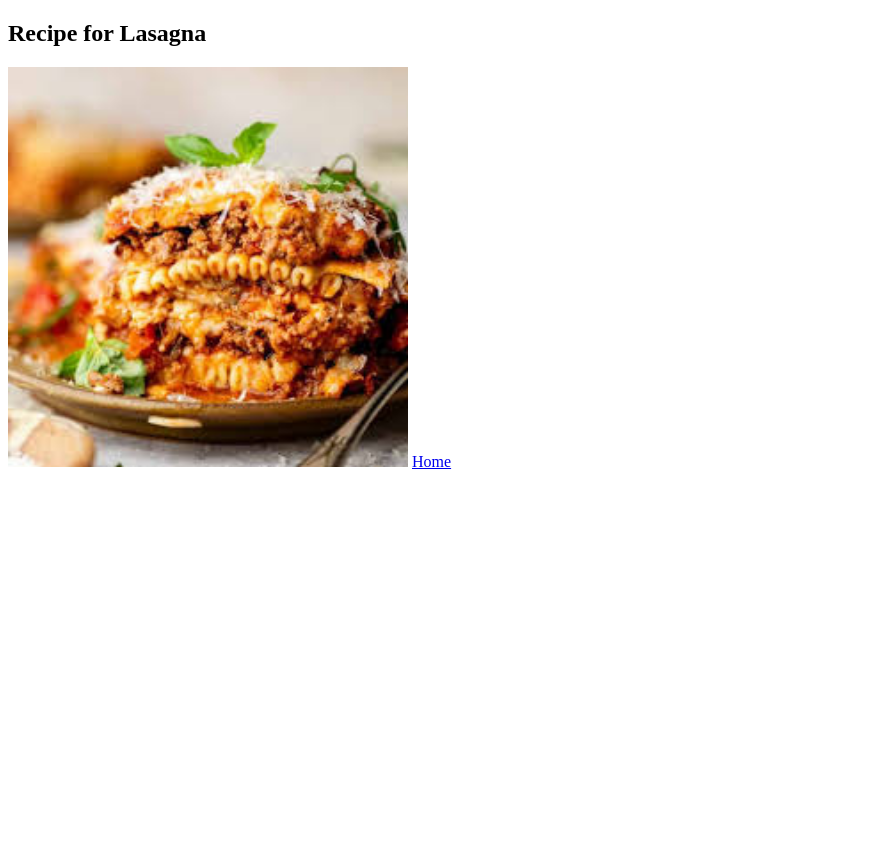
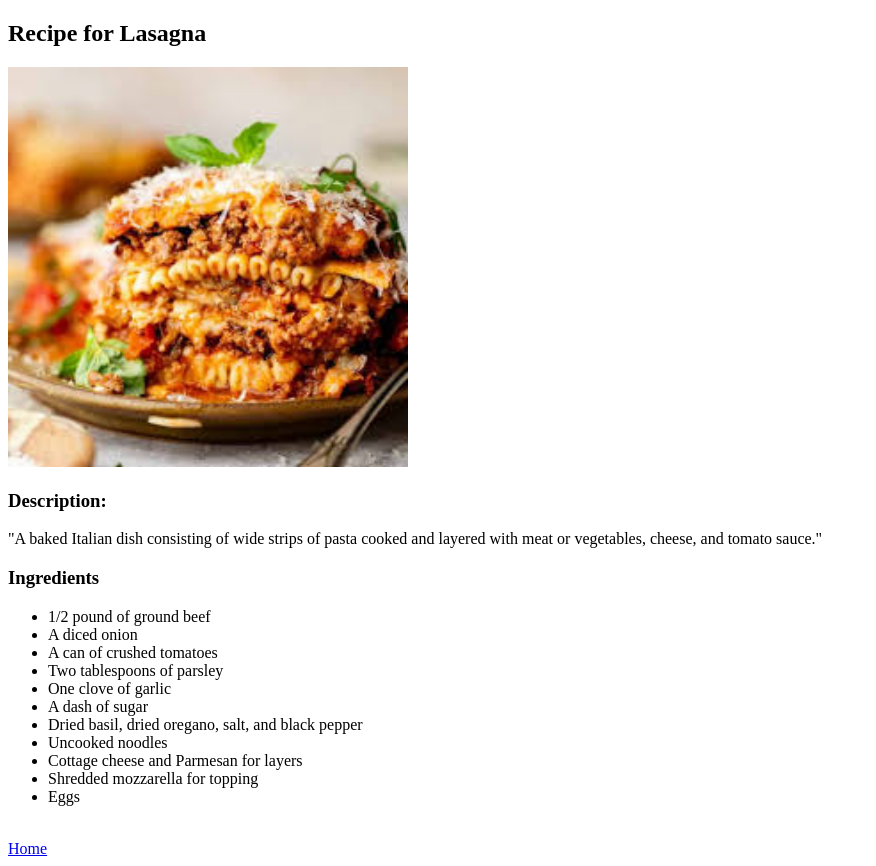
Before and after one commit to Masiale/RecipeList, a plain HTML site: page recipes/lasagna.html in a window 1280 px wide. Shown: the whole page, without its empty margins (0-876 px from the left). Before the commit the page ends 800 px from the top, so only its background shows below. Drawn offline with Linux system fonts and the light colour scheme; files whose address does not match are found by name.

Commit message:
Updated ingredient list for lasagna

```diff
--- a/recipes/lasagna.html
+++ b/recipes/lasagna.html
@@ -9,9 +9,24 @@
     <h2>Recipe for Lasagna</h2>
     <img src="/home/alex/repos/RecipeList/images/lasagna.jpeg"height="400"width="400">
 
+<h3>Description:</h3>
+"A baked Italian dish consisting of wide strips of pasta cooked and layered with meat or vegetables, cheese, and tomato sauce."
+<br>
+<h3>Ingredients</h3>
+<ul>
+    <li>1/2 pound of ground beef</li>
+    <li>A diced onion</li>
+    <li>A can of crushed tomatoes</li>
+    <li> Two tablespoons of parsley</li>
+    <li>One clove of garlic</li>
+    <li>A dash of sugar</li>
+    <li>Dried basil, dried oregano, salt, and black pepper</li>
+    <li>Uncooked noodles</li>
+    <li>Cottage cheese and Parmesan for layers</li>
+    <li>Shredded mozzarella for topping</li>
+    <li>Eggs</li>
+</ul>
 
-
-
-    <a href="/home/alex/repos/RecipeList/index.html">Home</a>
+   <br> <a href="/home/alex/repos/RecipeList/index.html">Home</a>
 </body>
 </html>
```
